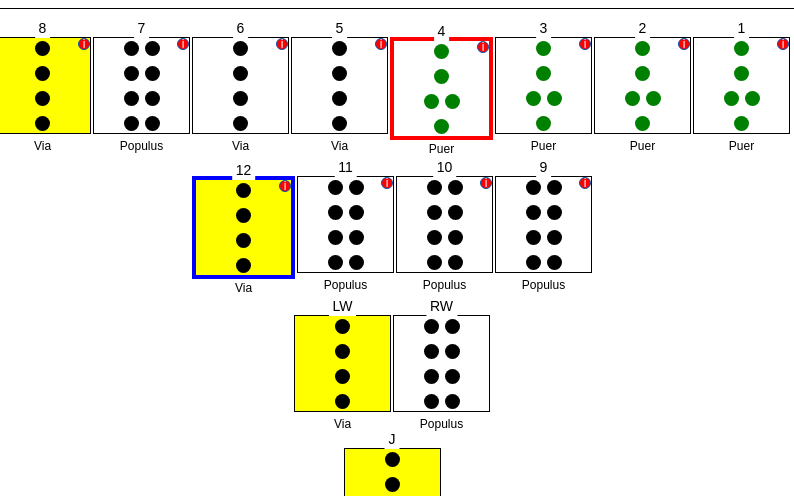
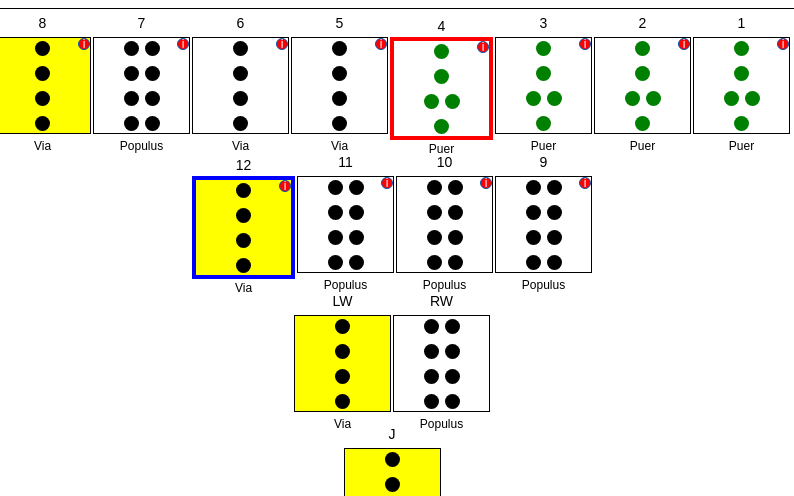
Before and after one commit to icechurch/Geomancy, a plain HTML site: page index.html in a window 1280 px wide. Shown: the top 496 px of the page, 248-1042 px from the left. Drawn offline with Linux system fonts and the light colour scheme.

Commit message:
Update index.html

```diff
--- a/index.html
+++ b/index.html
@@ -33,11 +33,10 @@
 
 .house {
   position: absolute;
-  top: -20px;
+  top: -25px;
   left: 50%;
   transform: translateX(-50%);
   font-size: 14px;
-  background: white;
   padding: 2px 4px;
 }
 
```
